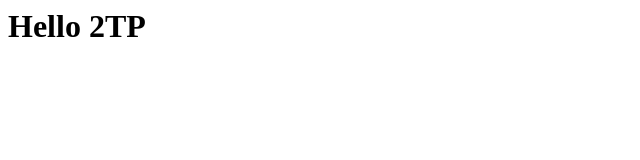
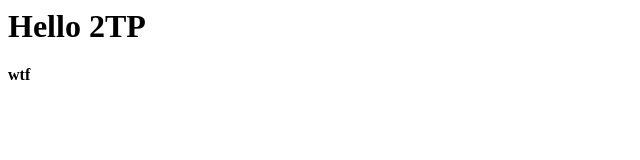
Before and after one commit to jozsefmorrissey/2TP.github.io, a plain HTML site: page index.html in a window 1280 px wide. Shown: the full height of the page, 0-640 px from the left. Drawn offline with Linux system fonts and the light colour scheme.

Commit message:
superficial

```diff
--- a/index.html
+++ b/index.html
@@ -1 +1,2 @@
 <h1>Hello 2TP</h1>
+<b>wtf</b>
```
